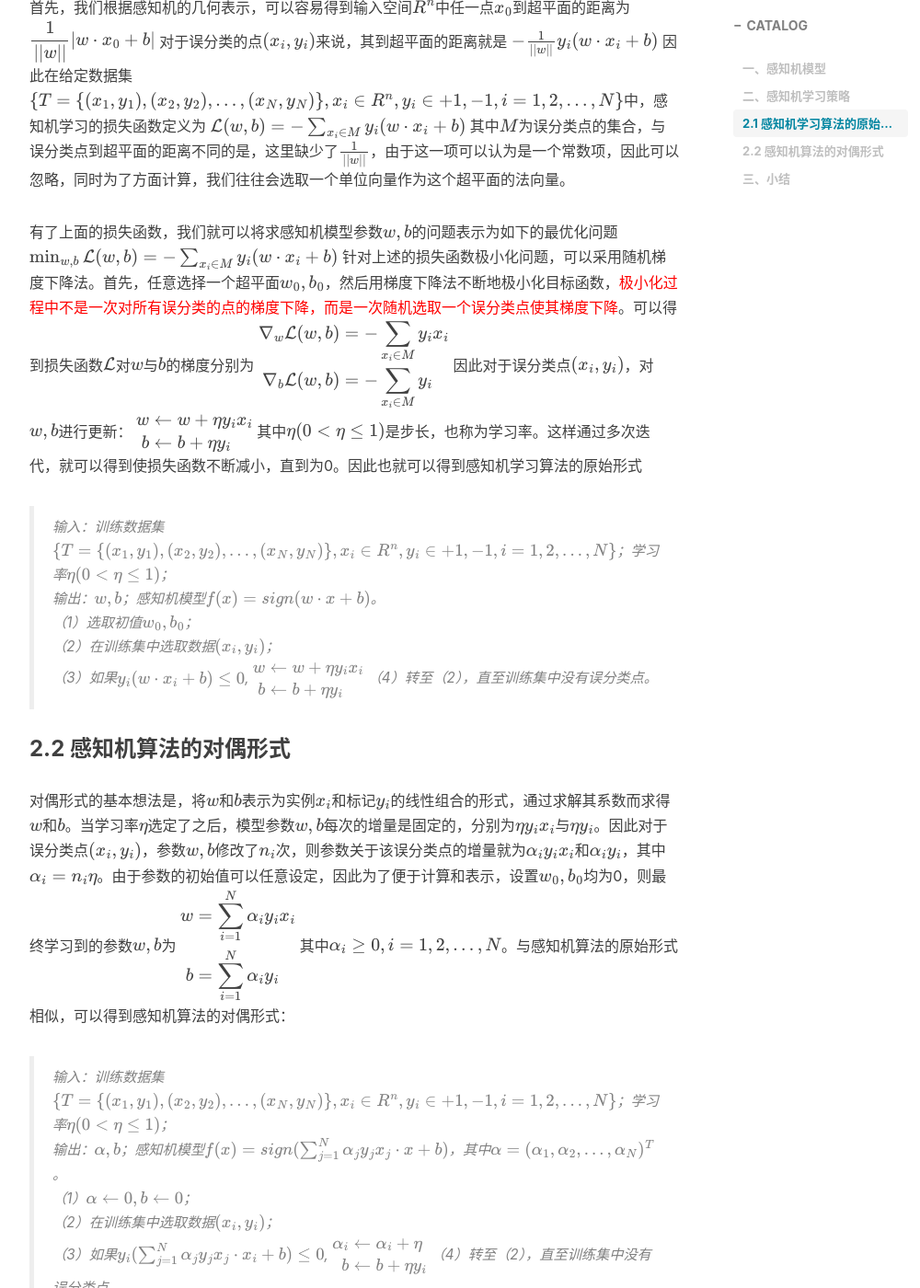
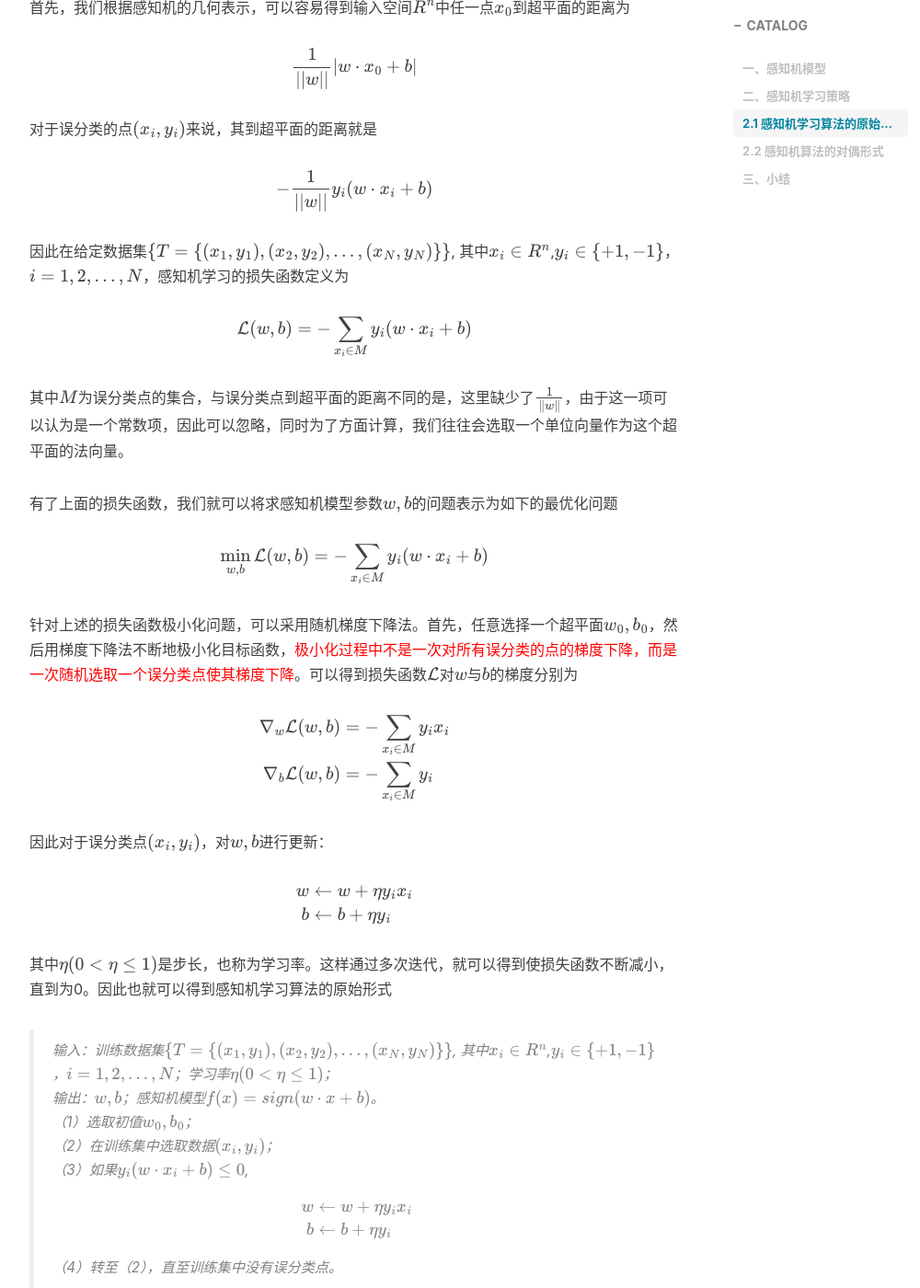
Before and after one commit to f1yfisher/f1yfisher.github.io, a Jekyll site: the page built from _posts/2021-06-29-Perception.md, in a window 1280 px wide and 1400 px high, scrolled down 1522 px. Shown: the whole window at 92% size, without its empty margins (233-1233 px from the left). Built offline with Jekyll 4.4.1, drawn with Linux system fonts in a browser that asks for light colours; nearby versions of some CDN libraries; formulas are drawn with MathJax 3; comment, search, counter and statistics services are not loaded; some of the changed text lies outside the part shown.

Commit message:
Update 2021-06-29-Perception.md

```diff
--- a/_posts/2021-06-29-Perception.md
+++ b/_posts/2021-06-29-Perception.md
@@ -35,42 +35,66 @@ tags:
 ### 2.1 感知机学习算法的原始形式
 
 首先，我们根据感知机的几何表示，可以容易得到输入空间$$R^n$$中任一点$$x_0$$到超平面的距离为
+
+
 $$
 \begin{aligned}
 \frac{1}{||w||}|w \cdot x_0+b|
 \end{aligned}
 $$
+
+
 对于误分类的点$$(x_i,y_i)$$来说，其到超平面的距离就是
+
+
 $$
 -\frac{1}{||w||} y_i(w \cdot x_i+b)
 $$
-因此在给定数据集$$\{T=\{(x_1,y_1),(x_2,y_2),...,(x_N,y_N)\}, x_i \in R^n, y_i \in {+1,-1}, i=1,2,...,N\}$$中，感知机学习的损失函数定义为
+
+
+因此在给定数据集$$\{T=\{(x_1,y_1),(x_2,y_2),...,(x_N,y_N)\}\}$$, 其中$$x_i \in R^n$$,$$ y_i \in \{+1,-1\}$$，$$ i=1,2,...,N$$，感知机学习的损失函数定义为
+
+
 $$
 {\cal{L}}(w,b)=-\sum_{x_i \in M}y_i(w \cdot x_i+b)
 $$
-其中$$M$$为误分类点的集合，与误分类点到超平面的距离不同的是，这里缺少了$$\frac{1}{||w||}$$，由于这一项可以认为是一个常数项，因此可以忽略，同时为了方面计算，我们往往会选取一个单位向量作为这个超平面的法向量。
+
+
+其中$$M$$为误分类点的集合，与误分类点到超平面的距离不同的是，这里缺少了$$\frac{1}{\Vert w \Vert}$$，由于这一项可以认为是一个常数项，因此可以忽略，同时为了方面计算，我们往往会选取一个单位向量作为这个超平面的法向量。
 
 有了上面的损失函数，我们就可以将求感知机模型参数$$w,b$$的问题表示为如下的最优化问题
+
+
 $$
 \min_{w,b}{\cal{L}}(w,b)=-\sum_{x_i\in M} y_i(w\cdot x_i+b)
 $$
+
+
 针对上述的损失函数极小化问题，可以采用随机梯度下降法。首先，任意选择一个超平面$$w_0,b_0$$，然后用梯度下降法不断地极小化目标函数，<font color=red>极小化过程中不是一次对所有误分类的点的梯度下降，而是一次随机选取一个误分类点使其梯度下降</font>。可以得到损失函数$$\cal{L}$$对$$w$$与$$b$$的梯度分别为
+
+
 $$
 \begin{aligned}
 \nabla _w {\cal{L}}(w,b) &= -\sum_{x_i\in M}y_ix_i\\
 \nabla _b {\cal{L}}(w,b) &= -\sum_{x_i\in M}y_i
 \end{aligned}
 $$
+
+
 因此对于误分类点$$(x_i,y_i)$$，对$$w,b$$进行更新：
+
+
 $$
 \begin{aligned}
 w &\leftarrow w+\eta y_i x_i\\
 b &\leftarrow b+\eta y_i
 \end{aligned}
 $$
+
+
 其中$$\eta(0< \eta\le1)$$是步长，也称为学习率。这样通过多次迭代，就可以得到使损失函数不断减小，直到为0。因此也就可以得到感知机学习算法的原始形式
 
-> 输入：训练数据集$$\{T=\{(x_1,y_1),(x_2,y_2),...,(x_N,y_N)\}, x_i \in R^n, y_i \in {+1,-1}, i=1,2,...,N\}$$；学习率$$\eta(0< \eta\le1)$$；
+> 输入：训练数据集$$\{T=\{(x_1,y_1),(x_2,y_2),...,(x_N,y_N)\}\}$$, 其中$$x_i \in R^n$$,$$ y_i \in \{+1,-1\}$$，$$ i=1,2,...,N$$；学习率$$\eta(0< \eta\le1)$$；
 >
 > 输出：$$w,b$$；感知机模型$$f(x)=sign(w \cdot x+b)$$。
 >
@@ -79,26 +103,34 @@ $$
 > （2）在训练集中选取数据$$(x_i,y_i)$$；
 >
 > （3）如果$$y_i(w \cdot x_i+b)\le0$$,
+>
+>
 > $$
 > \begin{aligned}
 > w &\leftarrow w+\eta y_i x_i\\
 > b &\leftarrow b+\eta y_i
 > \end{aligned}
 > $$
+>
+>
 > （4）转至（2），直至训练集中没有误分类点。
 
 ### 2.2 感知机算法的对偶形式
 
 对偶形式的基本想法是，将$$w$$和$$b$$表示为实例$$x_i$$和标记$$y_i$$的线性组合的形式，通过求解其系数而求得$$w$$和$$b$$。当学习率$$\eta$$选定了之后，模型参数$$w,b$$每次的增量是固定的，分别为$$\eta y_i x_i$$与$$\eta y_i$$。因此对于误分类点$$(x_i,y_i)$$，参数$$w,b$$修改了$$n_i$$次，则参数关于该误分类点的增量就为$$\alpha_i y_i x_i$$和$$\alpha_i y_i$$，其中$$\alpha_i=n_i\eta$$。由于参数的初始值可以任意设定，因此为了便于计算和表示，设置$$w_0,b_0$$均为0，则最终学习到的参数$$w,b$$为
+
+
 $$
 \begin{aligned}
 w &=\sum_{i=1}^N\alpha _i y_i x_i\\
 b &=\sum_{i=1}^N\alpha _i y_i
 \end{aligned}
 $$
+
+
 其中$$\alpha _i \ge0,i=1,2,...,N$$。与感知机算法的原始形式相似，可以得到感知机算法的对偶形式：
 
->输入：训练数据集$$\{T=\{(x_1,y_1),(x_2,y_2),...,(x_N,y_N)\}, x_i \in R^n, y_i \in {+1,-1}, i=1,2,...,N\}$$；学习率$$\eta(0< \eta\le1)$$；
+>输入：训练数据集训练数据集$$\{T=\{(x_1,y_1),(x_2,y_2),...,(x_N,y_N)\}\}$$, 其中$$x_i \in R^n$$,$$ y_i \in \{+1,-1\}$$，$$ i=1,2,...,N$$；学习率$$\eta(0< \eta\le1)$$；
 >
 >输出：$$\alpha,b$$；感知机模型$$f(x)=sign(\sum_{j=1}^N\alpha _j y_j x_j \cdot x+b)$$，其中$$\alpha =(\alpha_1,\alpha_2,...,\alpha_N)^T$$。
 >
@@ -107,19 +139,27 @@ $$
 >（2）在训练集中选取数据$$(x_i,y_i)$$；
 >
 >（3）如果$$y_i(\sum_{j=1}^N\alpha _j y_j x_j \cdot x_i+b)\le0$$,
+>
+>
 >$$
 >\begin{aligned}
 >\alpha_i &\leftarrow \alpha_i+\eta\\
 >b &\leftarrow b+\eta y_i
 >\end{aligned}
 >$$
+>
+>
 >（4）转至（2），直至训练集中没有误分类点。
 
 对偶形式中训练实例仅以內积的形式出现。为了方便，可以预先将训练集中实例间的內积计算出来并以矩阵的形式存储，这个矩阵就是所谓的$$\rm Gram$$矩阵：
+
+
 $$
 \pmb G =[x_i \cdot x_j]_{N\times N }
 $$
 
+
+
 ## 三、小结
 
 从上述两种感知机学习算法中可以看出，对于线性可分的数据集，初值的选择与数据点选择的顺序都会影响最后参数的计算结果，同时也说明，感知机算法的结果不是唯一的，有无穷多解，这与初值的设定与数据点的选择顺序有关。对于线性不可分的数据集，在训练中会使得参数进行震荡，而不会收敛，所以感知机只能对线性可分的数据集进行二分类，若需要对非线性可分的数据集进行二分类，则需要用到支持向量机。
```
